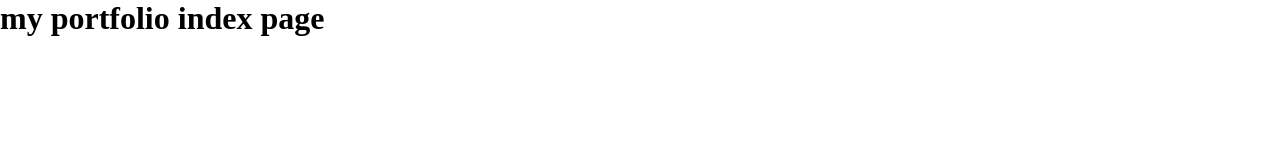
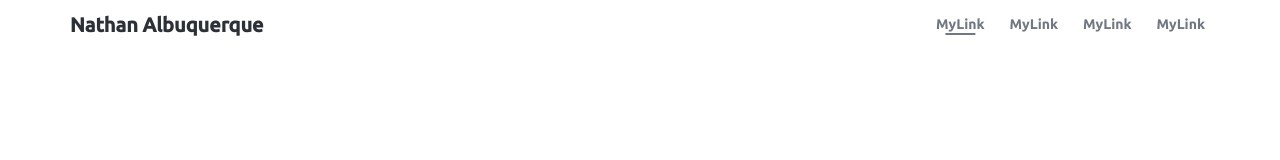
Before and after one commit to NathanAlbuquerque/nathanalbuquerque.github.io, a website: page index.html in a window 1280 px wide. Drawn offline with Linux system fonts and the light colour scheme.

Commit message:
feat: main header (desktop)

```diff
--- /dev/null
+++ b/assets/fonts/ubuntu/stylesheet.css
@@ -0,0 +1,19 @@
+/* 700 */
+@font-face {
+    font-family: 'ubuntubold';
+    src: url('ubuntu-bold-webfont.woff2') format('woff2'),
+         url('ubuntu-bold-webfont.woff') format('woff');
+    font-weight: normal;
+    font-style: normal;
+
+}
+
+/* 500 */
+@font-face {
+    font-family: 'ubuntumedium';
+    src: url('ubuntu-medium-webfont.woff2') format('woff2'),
+         url('ubuntu-medium-webfont.woff') format('woff');
+    font-weight: normal;
+    font-style: normal;
+
+}
--- a/index.html
+++ b/index.html
@@ -4,12 +4,32 @@
     <meta charset="UTF-8">
     <meta name="viewport" content="width=device-width, initial-scale=1.0">
     <title>Nathan Albuquerque Portfolio</title>
+    <!-- Fonts -->
+    <link rel="stylesheet" type="text/css" href="./assets/fonts/ubuntu/stylesheet.css">
+    <!-- Styles -->
     <link rel="stylesheet" type="text/css" href="./assets/css/style.css">
 </head>
 <body>
-    <h1>my portfolio index page</h1>
     <div class="content">
-        <header class="header"></header>
+
+        <!-- Main header (start) -->
+        <header class="header">
+            <div class="header__content">
+                <a href="/" class="header__brand">
+                    <h1 class="header__brand__title">Nathan Albuquerque</h1>
+                </a>
+                <nav class="header__nav">
+                    <ul class="header__nav__links">
+                        <li class="header__nav__link"><a href="#" class="header__nav__anchor header__nav__anchor--active" aria-label="#" title="#">MyLink</a></li>
+                        <li class="header__nav__link"><a href="#" class="header__nav__anchor" aria-label="#" title="#">MyLink</a></li>
+                        <li class="header__nav__link"><a href="#" class="header__nav__anchor" aria-label="#" title="#">MyLink</a></li>
+                        <li class="header__nav__link"><a href="#" class="header__nav__anchor" aria-label="#" title="#">MyLink</a></li>
+                    </ul>
+                </nav>
+            </div>
+        </header>
+        <!-- Main header (end) -->
+
         <main class="main"></main>
         <footer class="footer"></footer>
     </div>
--- a/package.json
+++ b/package.json
@@ -16,7 +16,7 @@
     "portfolio",
     "web page",
     "html",
-    "css",
+    "sass",
     "js"
   ],
   "author": "Nathan Albuquerque",
--- /dev/null
+++ b/resources/sass/_header.sass
@@ -0,0 +1,37 @@
+.header
+    width: 100%
+    padding: 12px 70px
+    &__content
+        max-width: 1440px
+        display: flex
+        align-items: center
+        justify-content: space-between
+    &__brand__title
+        color: $cl-text-02
+        font-size: 20px
+        font-family: 'ubuntumedium'
+    &__nav
+        &__links
+            display: flex
+            gap: 15px
+        // &__link
+        &__anchor
+            padding: 3px 5px
+            color: $cl-text-00
+            font-size: 14px
+            transition: .15s ease-in-out
+            position: relative
+            font-family: 'ubuntubold'
+            &:hover
+                cursor: pointer
+                color: $cl-text-01
+            &--active
+                &::after
+                    content: ""
+                    position: absolute
+                    bottom: 0
+                    background-color: $cl-text-00
+                    width: 50%
+                    height: 2px
+                    left: 50%
+                    transform: translateX(-50%)
--- /dev/null
+++ b/resources/sass/_reset.sass
@@ -0,0 +1,10 @@
+*
+    padding: 0
+    margin: 0
+    box-sizing: border-box
+
+a
+    text-decoration: none
+
+ul
+    list-style: none
--- /dev/null
+++ b/resources/sass/_variables.sass
@@ -0,0 +1,5 @@
+$cl-text-00: #727882
+$cl-text-01: #98a0af
+$cl-text-02: #2c3037
+$ft-title-500: 'ubuntumedium'
+$ft-title-700: 'ubuntubold'
--- a/resources/sass/style.sass
+++ b/resources/sass/style.sass
@@ -1,4 +1,3 @@
-*
-    padding: 0
-    margin: 0
-    box-sizing: border-box
+@import variables
+@import reset
+@import header
```
Also changed, not shown: assets/css/style.css, assets/fonts/ubuntu/ubuntu-bold-webfont.woff (added), assets/fonts/ubuntu/ubuntu-bold-webfont.woff2 (added), assets/fonts/ubuntu/ubuntu-medium-webfont.woff (added), assets/fonts/ubuntu/ubuntu-medium-webfont.woff2 (added), 5 other files.
